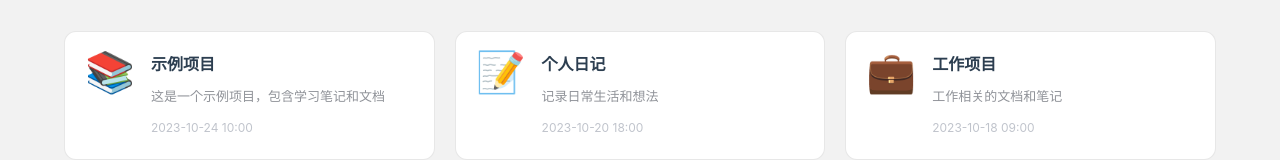
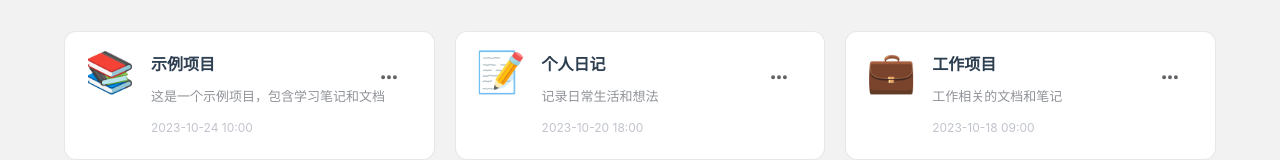
Before and after one commit to MiFaZhan/markdown_system_frontend, a Vue app: page / in a window 1280 px wide. Shown: the part 123-283 px from the top of the page. Built offline with nearby package versions, Linux system fonts and the light colour scheme; sample sign-in values are in the browser's storage.

Commit message:
style(ui): 统一UI样式并更新项目组件
- 调整 base.css 中的基础样式定义
- 更新 Projects.vue 组件的样式实现
- 优化组件与全局样式的兼容性
- 修复样式加载顺序问题
- 提升页面渲染一致性
- 改进响应式布局表现

```diff
--- a/src/assets/base.css
+++ b/src/assets/base.css
@@ -36,6 +36,7 @@
   --dr-success: #5cb85c;
   --dr-warning: #d9a34a;
   --dr-danger: #d96459;
+  --dr-danger-hover: #e57469;
 }
 
 /* semantic color variables for this project */
--- a/src/views/Projects.vue
+++ b/src/views/Projects.vue
@@ -26,8 +26,8 @@
             <p class="project-desc">{{ project.description || '暂无描述' }}</p>
             <span class="project-time">{{ project.updateTime }}</span>
           </div>
-          <el-dropdown trigger="click" @click.stop @command="handleCommand($event, project)">
-            <el-icon class="project-more"><MoreFilled /></el-icon>
+          <el-dropdown trigger="click" @command="handleCommand($event, project)">
+            <el-icon class="project-more" @click.stop><MoreFilled /></el-icon>
             <template #dropdown>
               <el-dropdown-menu>
                 <el-dropdown-item command="edit">编辑</el-dropdown-item>
@@ -306,14 +306,14 @@ const saveProject = () => {
   top: 16px;
   right: 16px;
   font-size: 18px;
-  color: #909399;
+  color: #606266;
   cursor: pointer;
-  opacity: 0;
-  transition: opacity 0.2s;
+  opacity: 1;
+  z-index: 10;
 }
 
-.project-card:hover .project-more {
-  opacity: 1;
+.project-card {
+  overflow: visible;
 }
 
 .empty-state {
@@ -388,5 +388,25 @@ const saveProject = () => {
     border-color: var(--dr-accent, #5c9aff);
     background: rgba(92, 154, 255, 0.15);
   }
+
+  /* 退出登录按钮深色模式优化 */
+  .header-right .el-button--danger.is-link {
+    color: var(--dr-danger, #d96459) !important;
+    background-color: transparent !important;
+    border: none !important;
+    opacity: 0.85;
+    transition: all 0.3s ease;
+  }
+
+  .header-right .el-button--danger.is-link:hover {
+    color: var(--dr-danger-hover, #e57469) !important;
+    opacity: 1 !important;
+    background-color: rgba(217, 100, 89, 0.1) !important;
+  }
+
+  .header-right .el-button--danger.is-link:focus {
+    color: var(--dr-danger-hover, #e57469) !important;
+    background-color: rgba(217, 100, 89, 0.15) !important;
+  }
 }
 </style>
```
